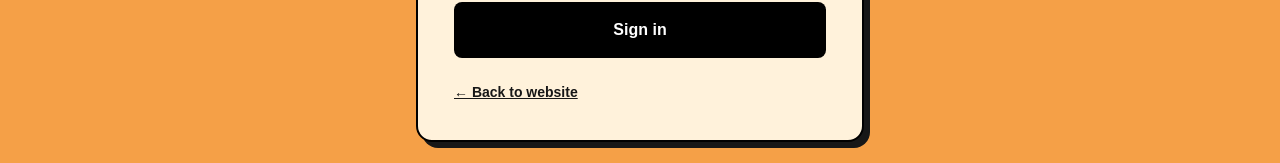
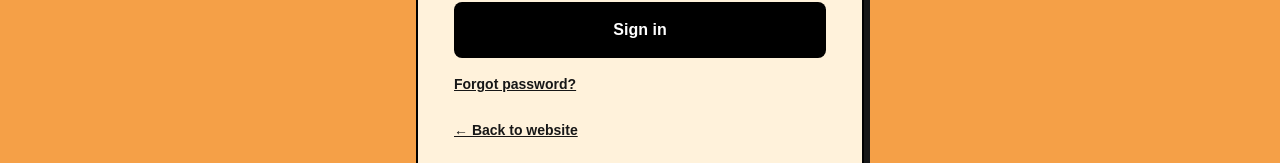
Before and after one commit to darshabloom/yumorilnik, a Next.js app: page /admin/login in a window 1280 px wide. Shown: the part 500-663 px from the top of the page. Built offline with nearby package versions, Linux system fonts and the light colour scheme; no server answers.

Commit message:
feat: link admin login to password recovery

```diff
--- a/app/admin/login/page.tsx
+++ b/app/admin/login/page.tsx
@@ -53,6 +53,8 @@ export default function AdminLogin() {
           {error && <p role="alert" className="rounded-lg bg-red-100 px-3 py-3 text-sm text-red-900">{error}</p>}
           <button type="submit" disabled={busy} className="w-full rounded-lg bg-black px-5 py-4 font-bold text-white disabled:opacity-50">{busy ? "Signing in…" : "Sign in"}</button>
         </form>
+        <Link href="/admin/forgot-password" className="mt-4 inline-block text-sm font-semibold underline">Forgot password?</Link>
+        <div />
         <Link href="/" className="mt-6 inline-block text-sm font-semibold underline">← Back to website</Link>
       </div>
     </main>
```
